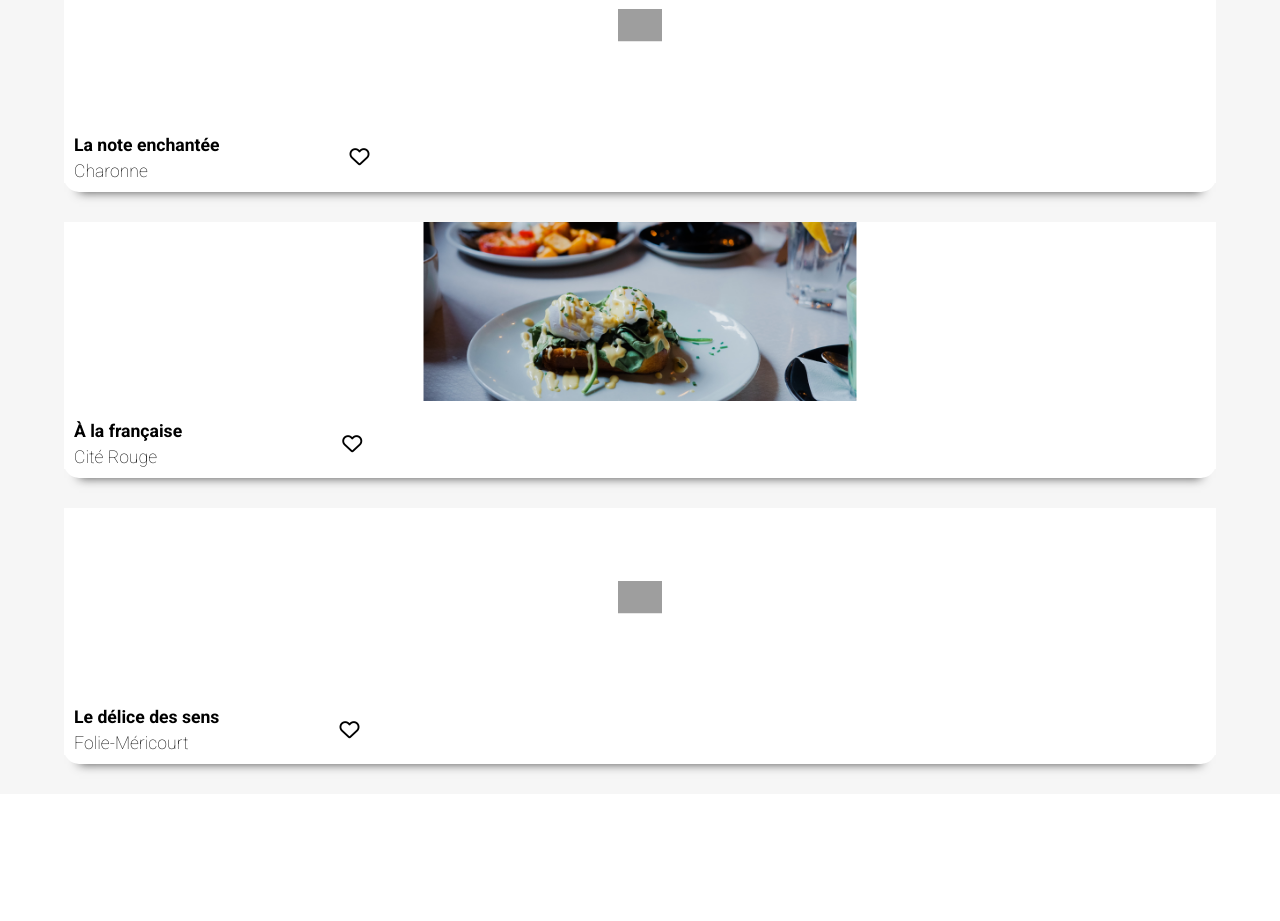
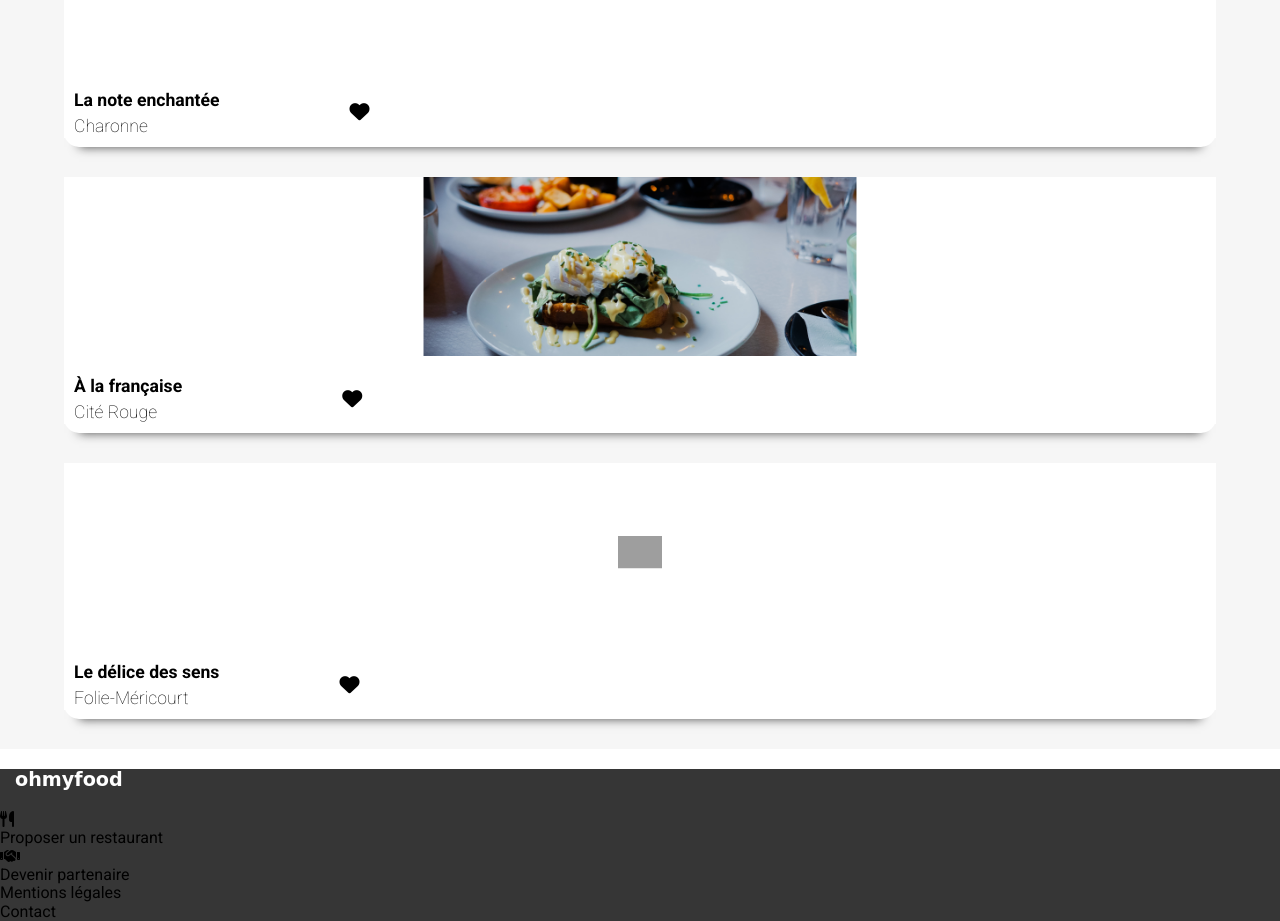
Before and after one commit to ToDestiny/AnthonyColas_3_12112021, a website: page index.html in a window 1280 px wide. Shown: the part 1238-2159 px from the top of the page. Before the commit the page ends 2077 px from the top, so only its background shows below. Drawn offline with nearby package versions, Linux system fonts and the light colour scheme; grey boxes are pictures that could not be loaded; a web font is replaced by a local one.

Commit message:
footer started

```diff
--- a/index.html
+++ b/index.html
@@ -69,7 +69,7 @@
 						</div>
 						<div class="card_right">
 							<p id="flag">Nouveau</p>
-							<i class="far fa-heart fa-lg"></i>
+							<i class="fas fa-heart fa-lg"></i>
 						</div>
 					</div>
 				</div>
@@ -84,7 +84,7 @@
 						</div>
 						<div class="card_right">
 							<p id="flag">Nouveau</p>
-							<i class="far fa-heart fa-lg"></i>
+							<i class="fas fa-heart fa-lg"></i>
 						</div>
 					</div>
 				</div>
@@ -98,7 +98,7 @@
 							<p>Cité Rouge</p>
 						</div>
 						<div class="card_right">
-							<i class="far fa-heart fa-lg h3"></i>
+							<i class="fas fa-heart fa-lg h3"></i>
 						</div>
 					</div>
 				</div>
@@ -112,16 +112,29 @@
 							<p>Folie-Méricourt</p>
 						</div>
 						<div class="card_right">
-							<i class="far fa-heart fa-lg h4"></i>
+							<i class="fas fa-heart fa-lg h4"></i>
 						</div>
 					</div>
 				</div>
 		</section>
 
 		<footer>
-
+			<nav class="footer_nav">
+				<h2>ohmyfood</h2>
+				<div class="footer_nav">
+					<div class="row">
+						<i class="fas fa-utensils"></i>
+						<p>Proposer un restaurant</p>
+					</div>
+					<div class="row">
+						<i class="fas fa-handshake"></i>
+						<p>Devenir partenaire</p>
+					</div>
+					<p>Mentions légales</p>
+					<p>Contact</p>
+				</div>
+			</nav>
 		</footer>
-
 	</body>
 
 </html>
--- a/sass/layout/_footer.scss
+++ b/sass/layout/_footer.scss
@@ -0,0 +1,19 @@
+/* Home SCSS */
+
+@import "../utils/all";
+
+.footer {
+  background-color: $background-footers;
+  &_nav {
+    background-color: $background-footer;
+    & h2 {
+      @include typo-logo;
+      margin: -40px 0 20px 15px;
+    }
+  }
+}
+
+.row {
+  display: flex;
+  flex-direction: row;
+}
--- a/sass/pages/_home.scss
+++ b/sass/pages/_home.scss
@@ -2,6 +2,10 @@
 
 .header {
   @import "../layout/header";
+}
+
+.footer {
+  @import "../layout/footer";
 }
 
 // Colors
@@ -51,7 +55,6 @@
   flex-direction: column;
   justify-content: center;
   align-items: center;
-  margin-bottom: 45px;
   h2 {
     width: 100%;
     @include typo-titles;
@@ -127,6 +130,9 @@
 
 .fa-heart {
   transform: translate(130px);
+  &:hover {
+    color: $colour-secondary;
+  }
 }
 
 #flag {
@@ -191,3 +197,7 @@
 .h4 {
   transform: translate(120px, 35px);
 }
+
+.display {
+  display: none;
+}
--- a/sass/utils/_mixins.scss
+++ b/sass/utils/_mixins.scss
@@ -23,6 +23,12 @@
   font-weight: 0;
 }
 
+@mixin typo-logo($color: $white) {
+  color: $color;
+  font-family: $titles_font_family;
+  font-size: 1.2rem;
+}
+
 @mixin reset-list {
   margin: 0;
   padding: 0;
--- a/sass/utils/_variables.scss
+++ b/sass/utils/_variables.scss
@@ -23,3 +23,6 @@ $map-txtclr: #4b4b4b;
 // Home
 $background-hero: #f6f6f6;
 $hover-btn: #f5edff;
+
+// Footer
+$background-footer: #363636;
```
Also changed, not shown: public/css/app.css, 4 other files.
